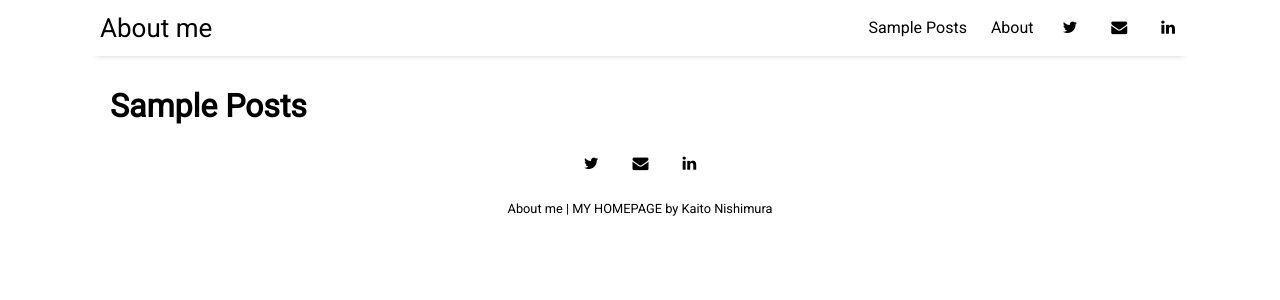
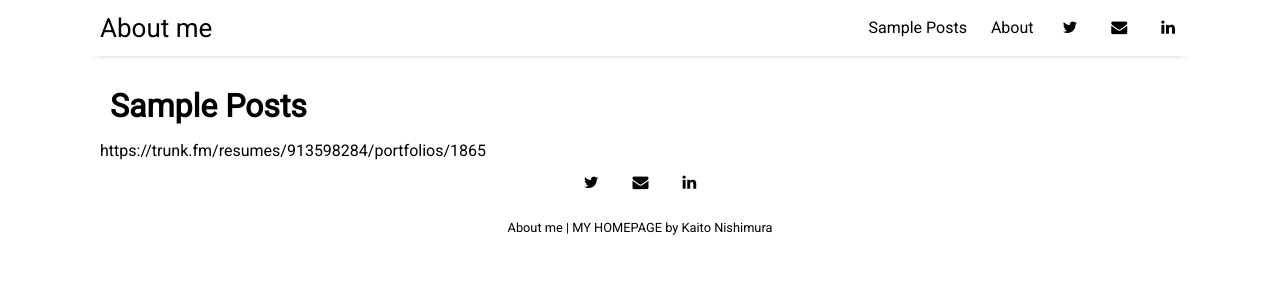
Before and after one commit to kaitonishimura/kaitonishimura.github.io, a Jekyll site: the page built from pages/sample-posts.html, in a window 1280 px wide. Shown: the top 300 px of the page. Built offline with Jekyll 4.4.1, drawn with Linux system fonts in a browser that asks for light colours; nearby versions of some CDN libraries; part of the change alters nothing that is shown.

Commit message:
Update sample-posts.html

```diff
--- a/pages/sample-posts.html
+++ b/pages/sample-posts.html
@@ -9,3 +9,5 @@ title: Sample Posts
     </div>
   </a>
 {% endfor %}
+
+https://trunk.fm/resumes/913598284/portfolios/1865
```
